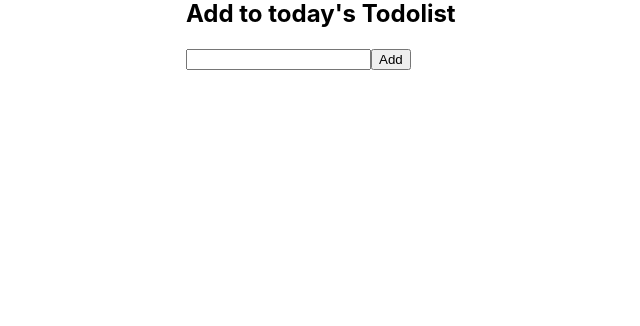
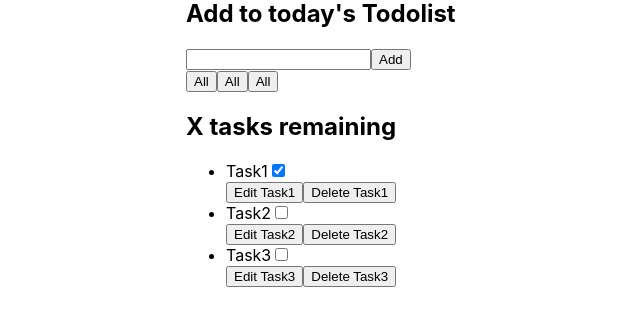
Before and after one commit to mogul27/todo-js, a Next.js app in the folder todo-next-js/: page /today in a window 1280 px wide. Shown: the part 158-484 px from the top of the page, without its empty margins (182-822 px from the left). Built offline with nearby package versions, Linux system fonts and the light colour scheme.

Commit message:
Component breakdown

```diff
--- /dev/null
+++ b/todo-next-js/components/FilterButton.js
@@ -0,0 +1,14 @@
+import React from "react";
+
+export default function FilterButton(props){
+
+    return(
+    <button type="button" className = "btn toggle-btn"
+    aria-pressed="true">
+
+    <span className="visually-hidden">
+        All
+    </span>
+    </button>
+    )
+}
--- /dev/null
+++ b/todo-next-js/components/Form.js
@@ -0,0 +1,24 @@
+import React from "react"
+
+export default function Form(props) {
+    return (
+        <form>
+        <h2 className="label-wrapper">
+            <label htmlFor="new-todo-input"
+                className="label_lg">
+            Add to today's Todolist
+            </label>
+        </h2>
+        <input
+        type="text"
+        id="new-todo-input"
+        className="input input_lg"
+        name="text"
+        autoComplete="off"
+        />
+        <button type="submit" className="btn btn_primary btn_lg">
+        Add
+        </button>
+    </form>
+    );
+}
--- /dev/null
+++ b/todo-next-js/components/Todo.js
@@ -0,0 +1,29 @@
+import React from "react"
+
+{/* Components represent a chunk of the app that gets reused often */}
+export default function Todo(props){
+    return (
+        <li className="todo stack-small">
+        <div className="c-cb">
+                <label className="todo-label" htmlFor="todo-0">
+                {props.name}
+                </label>
+            <input id={props.id} type="checkbox" defaultChecked={props.completed}></input>
+
+        </div>
+        <div className="btn-group">
+            {/* This is how you label buttons */}
+            <button type="button" className="btn">
+                Edit
+            <span className="visually-hidden"> {props.name} </span>
+            </button>
+
+            <button type="button" className="btn btn_danger">
+                Delete <span className="visually-hidden">
+                {props.name}
+                </span>
+            </button>
+        </div>
+    </li>
+    )
+}
--- a/todo-next-js/pages/today.js
+++ b/todo-next-js/pages/today.js
@@ -1,8 +1,17 @@
-import Link from 'next/Link'
-import Head from 'next/Head'
+import Link from 'next/Link';
+import Head from 'next/Head';
 import Layout from '../components/layout';
+import Todo from '../components/Todo';
+import Form from "../components/Form";
+import FilterButton from "../components/FilterButton";
+
 
 export default function TodayList() {
+
+    const tasks = require('../today_tasks.json')
+    const taskList = tasks.map((task) => <Todo key={task.id}  id={task.id}
+    name={task.name} completed={task.completed} />);
+
     return (
     <Layout>
     <Head>
@@ -14,26 +23,30 @@ export default function TodayList() {
          <Link href="/">Back to home</Link>
      </h2>
 
-    <form>
-        <h2 className="label-wrapper">
-            <label htmlFor="new-todo-input"
-                className="label_lg">
-            Add to today's Todolist
-            </label>
-        </h2>
+     <Form />
 
-        <input
-        type="text"
-        id="new-todo-input"
-        className="input input_lg"
-        name="text"
-        autoComplete="off"
-        />
-        <button type="submit" className="btn btn_primary btn_lg">
-        Add
-        </button>
-    </form>
+    {/* These are the buttons for filtering tasks */}
+    <div className="filters btn-group stack-exception">
 
-     </Layout>
+    <FilterButton />
+    <FilterButton />
+    <FilterButton />
+
+    </div>
+
+    <h2 id="list-heading">
+        X tasks remaining
+    </h2>
+
+    <ul role='list' className="todo-list stack-large stack-exception"
+    aria-labelledby="list-heading">
+
+        {taskList}
+        {/* <Todo name={task_json[0]["id"]} completed={true} id="todo-0"/>
+        <Todo name="Task2" completed={false} id="todo-1"/>
+    <Todo name="Task3" completed={false} id="todo-2"/> */}
+
+    </ul>
+    </Layout>
     );
 }
--- /dev/null
+++ b/todo-next-js/today_tasks.json
@@ -0,0 +1,5 @@
+[
+    { "id":"todo-0", "name": "Task1", "completed": true },
+    { "id": "todo-1", "name": "Task2", "completed": false },
+    { "id": "todo-2", "name": "Task3", "completed": false }
+  ]
```
Also changed, not shown: 1 other file (tests, documents, lock files or other folders).
